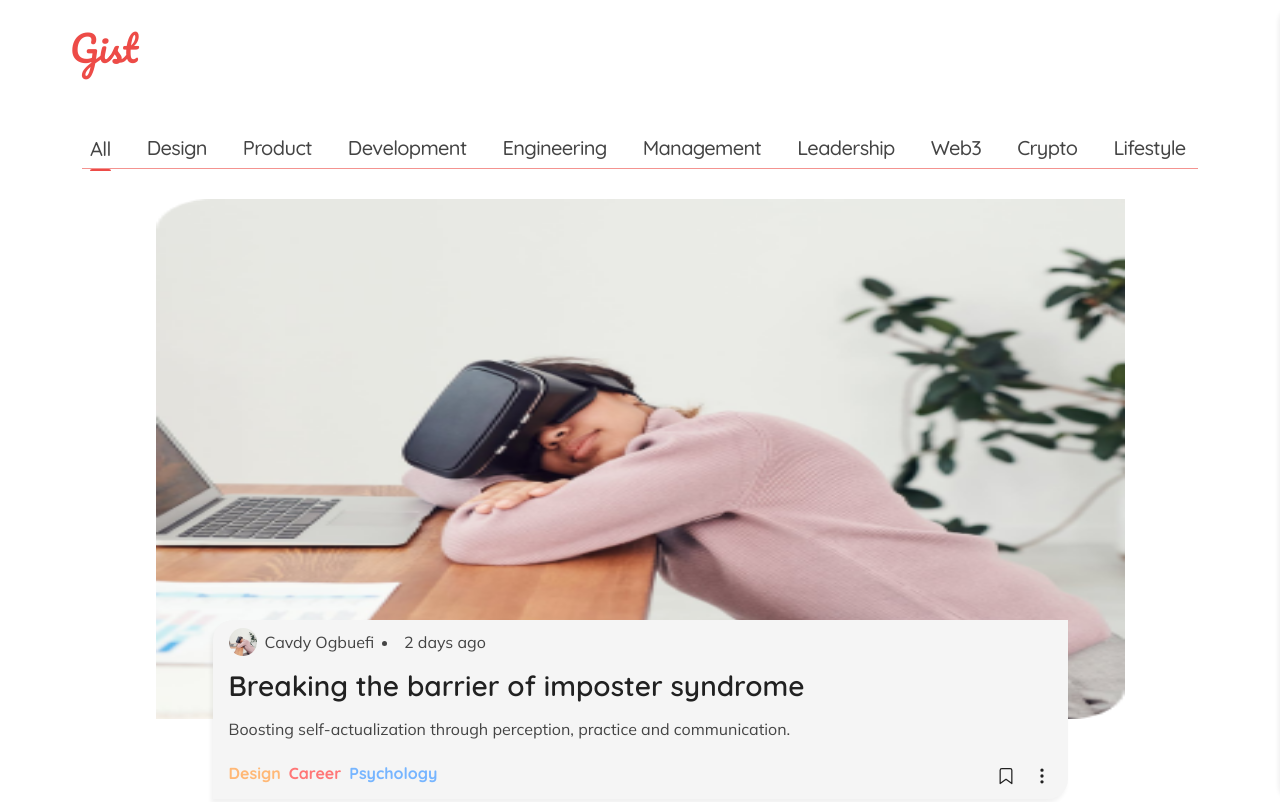
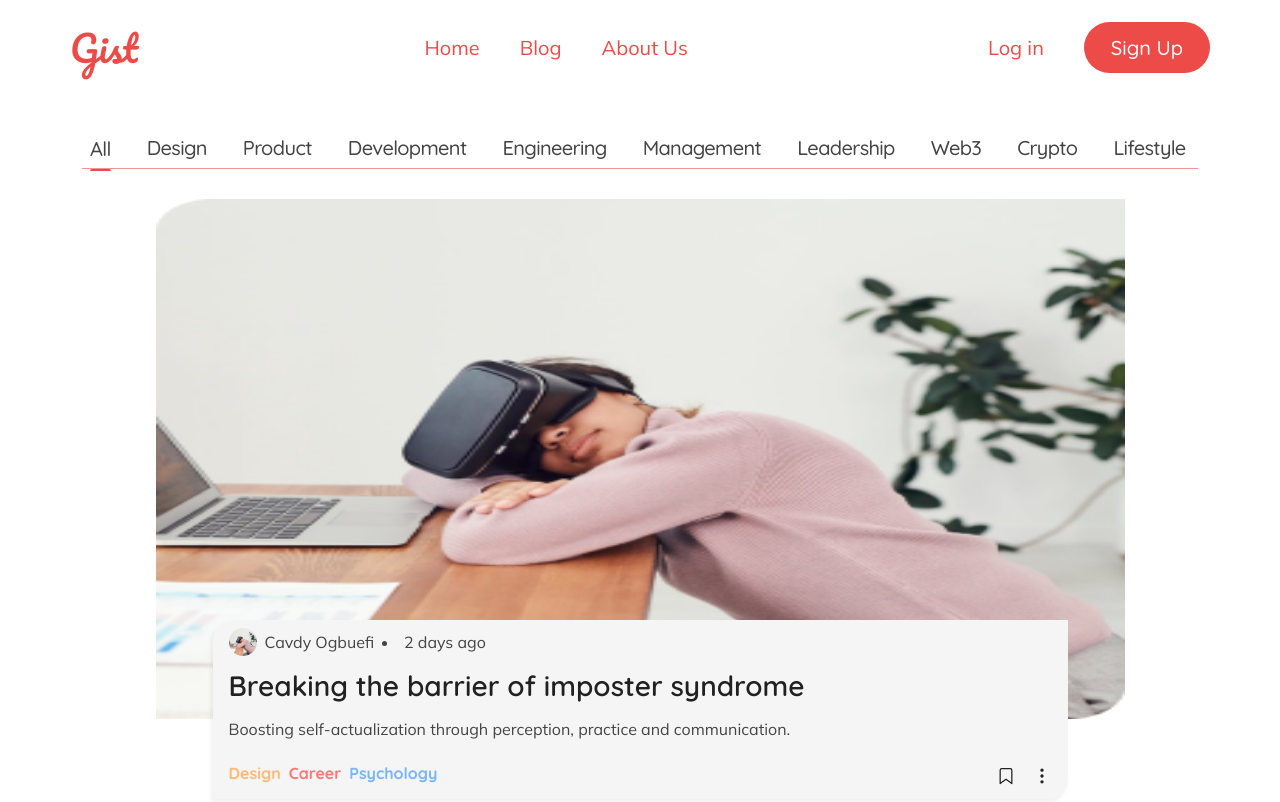
Before and after one commit to fiona-byte/Blog-template, a plain HTML site: page index.html in a window 1280 px wide. Shown: the top 802 px of the page. Drawn offline with nearby package versions, Linux system fonts and the light colour scheme.

Commit message:
design bug fixes

```diff
--- a/css/navigation.css
+++ b/css/navigation.css
@@ -110,6 +110,15 @@
     display: flex;
     justify-content: space-between;
     align-items: center;
+    padding: 0;
+    background-color: transparent;
+    border-radius: unset;
+    box-shadow: none;
+    position: static;
+    height: unset;
+    width: initial;
+    transform: initial;
+    transition: unset;
   }
 
   .navigation__list,
@@ -138,12 +147,17 @@
     align-items: center;
   }
 
+  .navigation__cta--list:first-child {
+    padding-bottom: 0;
+  }
+
   .navigation__cta .btn {
     padding: 1.3rem 2.7rem;
+    margin-top: 0;
   }
 
-  .navigation__cta--link {
-    padding-right: 3.2rem;
+  .navigation__cta--list:first-child {
+    padding-right: 4rem;
   }
 }
 
@@ -157,7 +171,11 @@
   }
 
   .navigation__list {
-    margin-right: 27rem;
+    margin-right: 30rem;
+  }
+
+  .navigation__item:not(:last-child) {
+    padding-right: 4rem;
   }
 
   .navigation__item {
@@ -171,8 +189,11 @@
     align-items: center;
   }
 
+  .navigation__cta--list:first-child {
+    padding-right: 4rem;
+  }
+
   .navigation__cta--link {
     font-size: 2rem;
-    padding-right: 3.2rem;
   }
 }
```
